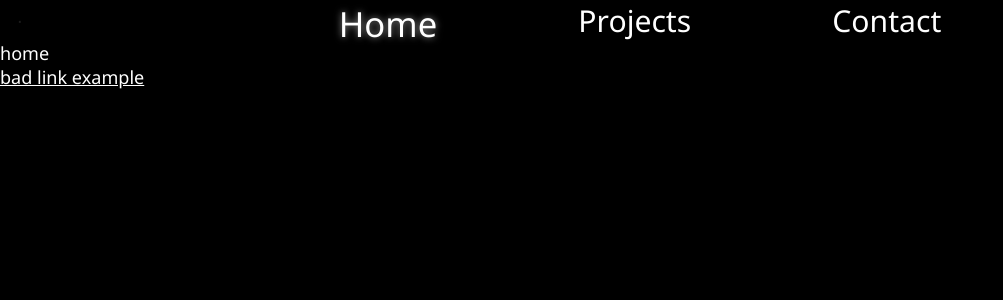
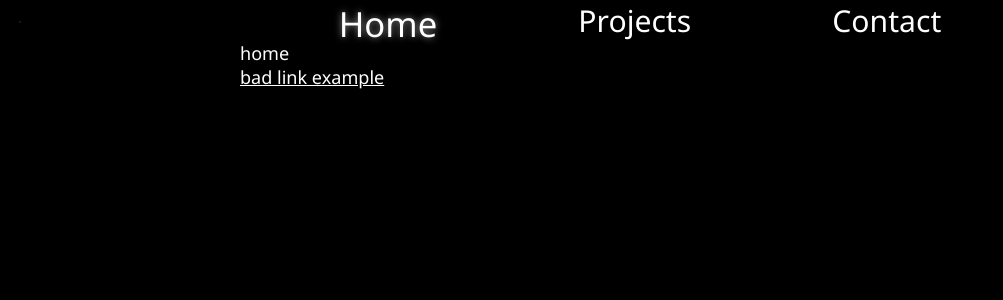
Before and after one commit to moefingers/moefingers.github.io, a React (Vite) app: page /#/ in a window 1280 px wide. Shown: the top 300 px of the page, without its empty margins (0-1003 px from the left). Built offline with nearby package versions, Linux system fonts and the light colour scheme.

Commit message:
began rendering some projects from json

```diff
--- a/src/App.css
+++ b/src/App.css
@@ -15,6 +15,8 @@
 
 :root {
   --general-size-factor-px: (0.00188323 * 100vw); /* Will be overridden by media query.. */
+
+  --nav-bar-height: calc(var(--general-size-factor-px) * 27);
 
   --background-color-primary: rgba(0, 0, 0, 1);
   --background-color-secondary: rgba(255,255,255, .2);
@@ -47,28 +49,47 @@
 html * {
   z-index: 1;
   background: transparent;
+  user-select: none;
+}
+a {
+  user-select: auto;
 }
 
-html, #root {
+html, #root, body {
+  position: absolute;
   height: 100%;
   width: 100%;
   overflow: hidden;
+}
 
+body {
+  animation: opacity0to1 1s;
 }
-body {
+
+main.page {
   position: absolute;
-  top: calc(var(--general-size-factor-px) * 27);
-  animation: opacity0to1 1s;
+  top: 0;
+  left: 50%;
+  transform: translate(-50%, 0%) scale(1);
+}
+main.page > * {
+  position: absolute;
+  width: 100%;
+  height: calc(100% - var(--nav-bar-height));
+  top: var(--nav-bar-height);
+}
+main.page * {
+  transition: 300ms ease-out;
 }
 /* nav */
 nav {
-  z-index: 1;
+  z-index: 2;
   position: fixed;
   top: 0;
   left: 50%;
   transform: translate(-50%, 0);
   width: calc(var(--general-size-factor-px) * 400);
-  height: calc(var(--general-size-factor-px) * 27);
+  height: var(--nav-bar-height);
   display: flex;
   justify-content: space-between;
   align-items:flex-start;
@@ -93,29 +114,29 @@
 
 
 /* page animations  */
-.page {
+main.page {
   position: absolute;
 }
 
-.page-enter {
+main.page-enter {
   opacity: 0;
-  transform: scale(1.1);
+  transform: translate(-50%, 20%) scale(.6);
 }
 
-.page-enter-active {
+main.page-enter-active {
   opacity: 1;
-  transform: scale(1);
+  transform: translate(-50%, 0%) scale(1);
   transition: 300ms;
 }
 
-.page-exit {
+main.page-exit {
   opacity: 1;
-  transform: scale(1);
+  transform: translate(-50%, 0%) scale(1);
 }
 
-.page-exit-active {
+main.page-exit-active {
   opacity: 0;
-  transform: scale(0.9);
+  transform: translate(-50%, -20%) scale(1.4);
   transition: 300ms;
 }
 
@@ -165,7 +186,7 @@
 }
 /* media query */
 @media screen and (orientation: landscape) {
-  body {
+  main.page {
     width: 100vh;
     height: 100vh;
   }
@@ -175,7 +196,7 @@
 }
 
 @media screen and (orientation: portrait) {
-  body {
+  main.page {
     width: 100vw;
     height: 100vw;
   }
--- a/src/assets/projects.json
+++ b/src/assets/projects.json
@@ -2,7 +2,33 @@
     "projects": [
         {
             "name": "Portfolio",
-            "url": "https://moefingers.github.io/portfolio/"
+            "image": "/#",
+            "deployment": "https://moefingers.github.io/portfolio/",
+            "repository": "https://github.com/moefingers/portfolio",
+            "description": "My portfolio site",
+            "coolest": "Uses infinite accessibility",
+            "tags": ["react", "javascript"],
+            "hottest": false
+        },
+        {
+            "name": "Portfolio",
+            "image": "/#",
+            "deployment": "https://moefingers.github.io/portfolio/",
+            "repository": "https://github.com/moefingers/portfolio",
+            "description": "My portfolio site",
+            "coolest": "Uses infinite accessibility",
+            "tags": ["react", "javascript"],
+            "hottest": false
+        },
+        {
+            "name": "Portfolio",
+            "image": "/#",
+            "deployment": "https://moefingers.github.io/portfolio/",
+            "repository": "https://github.com/moefingers/portfolio",
+            "description": "My portfolio site",
+            "coolest": "Uses infinite accessibility",
+            "tags": ["react", "javascript"],
+            "hottest": false
         }
     ]
 }
--- /dev/null
+++ b/src/assets/styles/projects.css
@@ -0,0 +1,9 @@
+.projects-page-container {
+    display: grid;
+    grid-template-columns: 1fr 1fr;
+}
+
+.project-card {
+    background-color: var(--background-color-secondary);
+    margin: calc(var(--general-size-factor-px) * 30)
+}
--- a/src/components/Contact.jsx
+++ b/src/components/Contact.jsx
@@ -1,7 +1,7 @@
 export default function Contact() {
     return (
         <div className="contact-page-container">
-            contact
+            todo: tel:phone, mailto:email, discord, github, linkedin
         </div>
     )
 }
--- a/src/components/Glowy.jsx
+++ b/src/components/Glowy.jsx
@@ -28,8 +28,8 @@
     useEffect(() => {
         if(!listening){return}
         document.addEventListener("mousemove", (event) => {
-            setPosX(event.clientX)
-            setPosY(event.clientY)
+            setPosX(event.pageX)
+            setPosY(event.pageY)
             setAllowTrail(true)
         })
 
--- a/src/components/NotFound.jsx
+++ b/src/components/NotFound.jsx
@@ -3,7 +3,7 @@
 export default function NotFound() {
     return (
         <div className="not-found-page-container">
-            <div>page not found at <code>{window.location.pathname} {window.location.hash}</code></div>
+            <div>page not found at <code>{window.location.pathname}{window.location.hash}</code></div>
 
             <Link to="/portfolio">Return home?</Link>
 
--- a/src/components/Projects.jsx
+++ b/src/components/Projects.jsx
@@ -1,12 +1,22 @@
 
 import projects from "../assets/projects.json"
+
+import '../assets/styles/projects.css'
 
 export default function Projects() {
     return (
         <div className="projects-page-container">
             {projects.projects.map((project, index) => (
                 <div key={index} className="project-card">
-                    <a href={project.url} target="_blank">{project.name}</a>
+                    <h3>{project.name}</h3>
+                    {project.deployment && <a href={project.deployment}>Live Deployment</a>} <br/>
+                    {project.repository && <a href={project.repository}>Repository</a>}
+                    <p>{project.description}</p>
+                    <div>
+                        {project.tags.map((tag, index) => (
+                            <div key={index} className="tag">{tag}</div>
+                        ))}
+                    </div>
                 </div>
             ))}
         </div>
```
